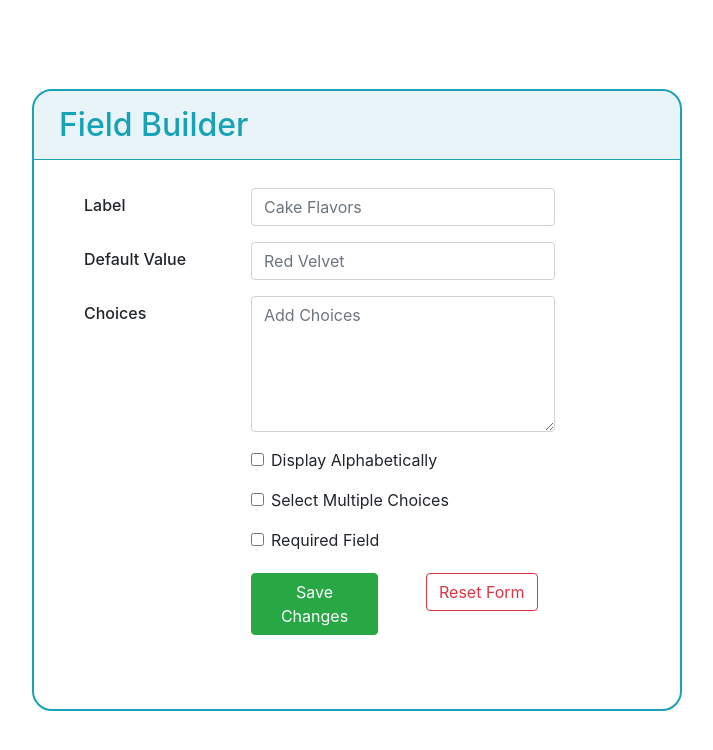
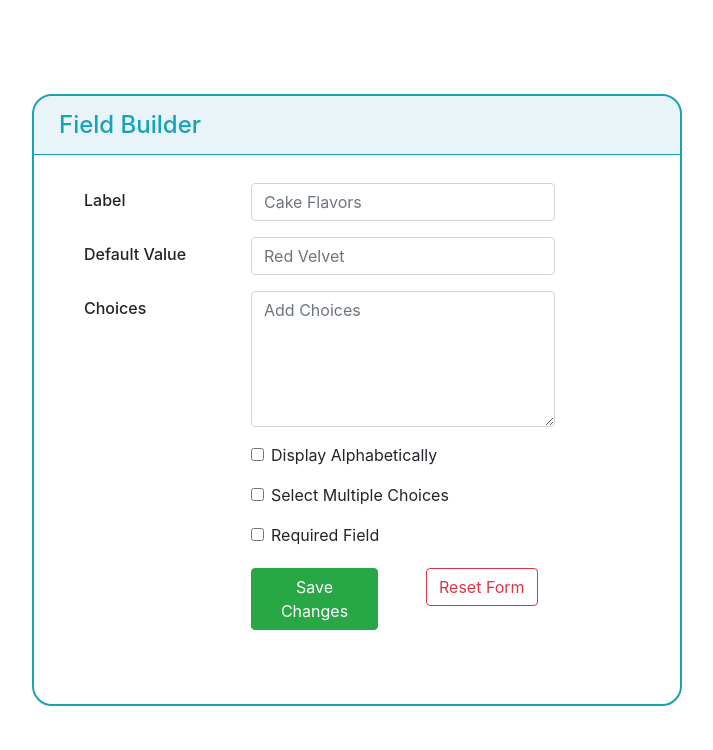
Before and after one commit to enbacon/Field-Builder, a React (Create React App) app: page / in a window 1280 px wide. Shown: the top 750 px of the page, without its empty margins (283-996 px from the left). Built offline with nearby package versions, Linux system fonts and the light colour scheme.

Commit message:
Adjust headers

```diff
--- a/src/Builder.js
+++ b/src/Builder.js
@@ -7,7 +7,7 @@ import Button from 'react-bootstrap/Button'
 import axios from 'axios'
 
 const Builder = () => {
-  const MAX_CHOICES = 50
+  const MAX_CHOICES = 5
 
   const [field, setField] = useState({
     label: '',
@@ -140,7 +140,7 @@ const Builder = () => {
     <div>
       <Container className="container">
         <div className="form-field">
-          <h2>Field Builder</h2>
+          <h1 id="form-name">Field Builder</h1>
 
           <Form className="form" onSubmit={handleSubmit}>
             <Form.Group as={Row} controlId="label">
--- a/src/index.scss
+++ b/src/index.scss
@@ -7,14 +7,17 @@ $light-blue: rgba(173, 216, 230, .28);
 $success: rgba(0, 255, 150, 1);
 $warning: rgba(255, 0, 0, 1);
 
-
 body {
   font-family: -apple-system, BlinkMacSystemFont, 'Segoe UI', 'Roboto', 'Oxygen', 'Ubuntu', 'Cantarell', 'Fira Sans', 'Droid Sans', 'Helvetica Neue', sans-serif;
   font-size: 3rem;
   margin: 20rem;
 }
 
-h2 {
+code {
+  font-family: source-code-pro, Menlo, Monaco, Consolas, 'Courier New', monospace;
+}
+
+h1 {
   background-color: $light-blue;
   border-bottom: 1px solid $secondary;
   border-top-left-radius: 20px;
@@ -60,8 +63,8 @@ h2 {
   min-height: 8.5rem;
 }
 
-code {
-  font-family: source-code-pro, Menlo, Monaco, Consolas, 'Courier New', monospace;
+#form-name {
+  font-size: 1.5rem;
 }
 
 @media only screen and (max-width: 400px) {
```
